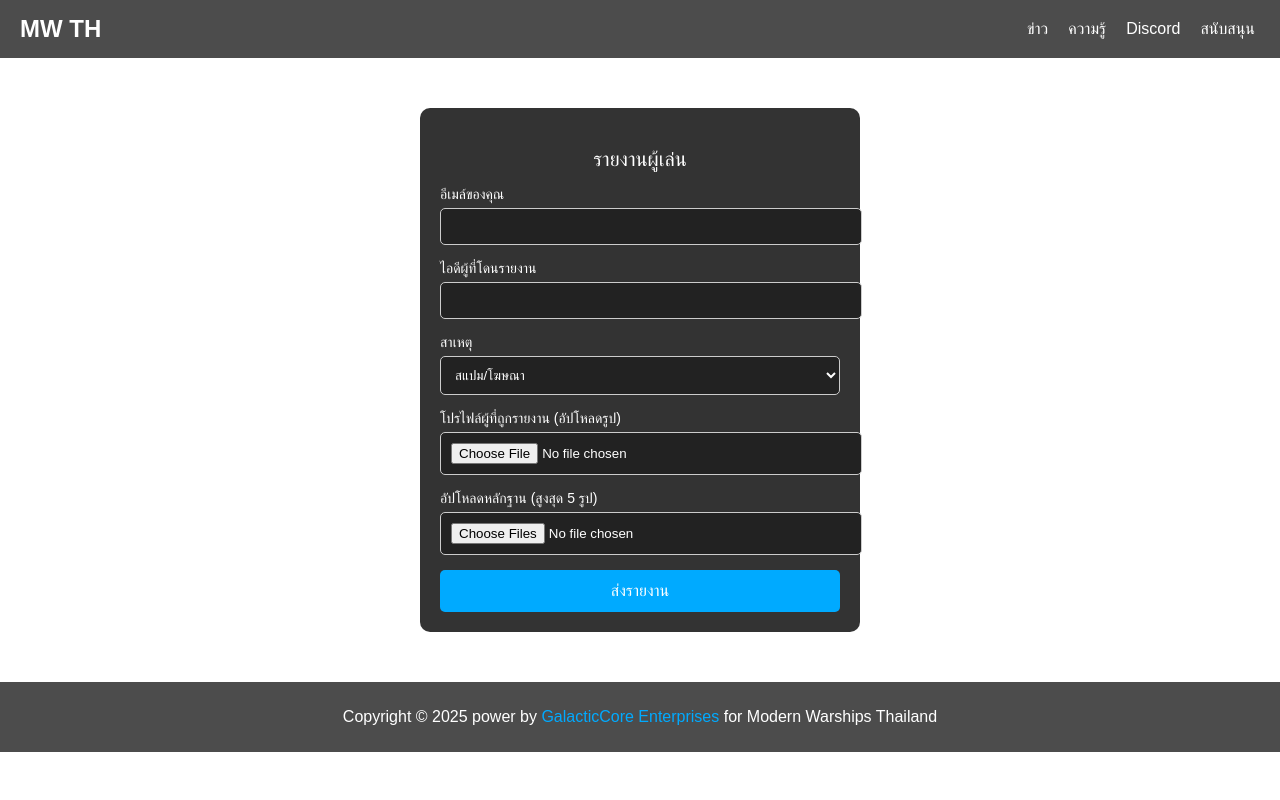
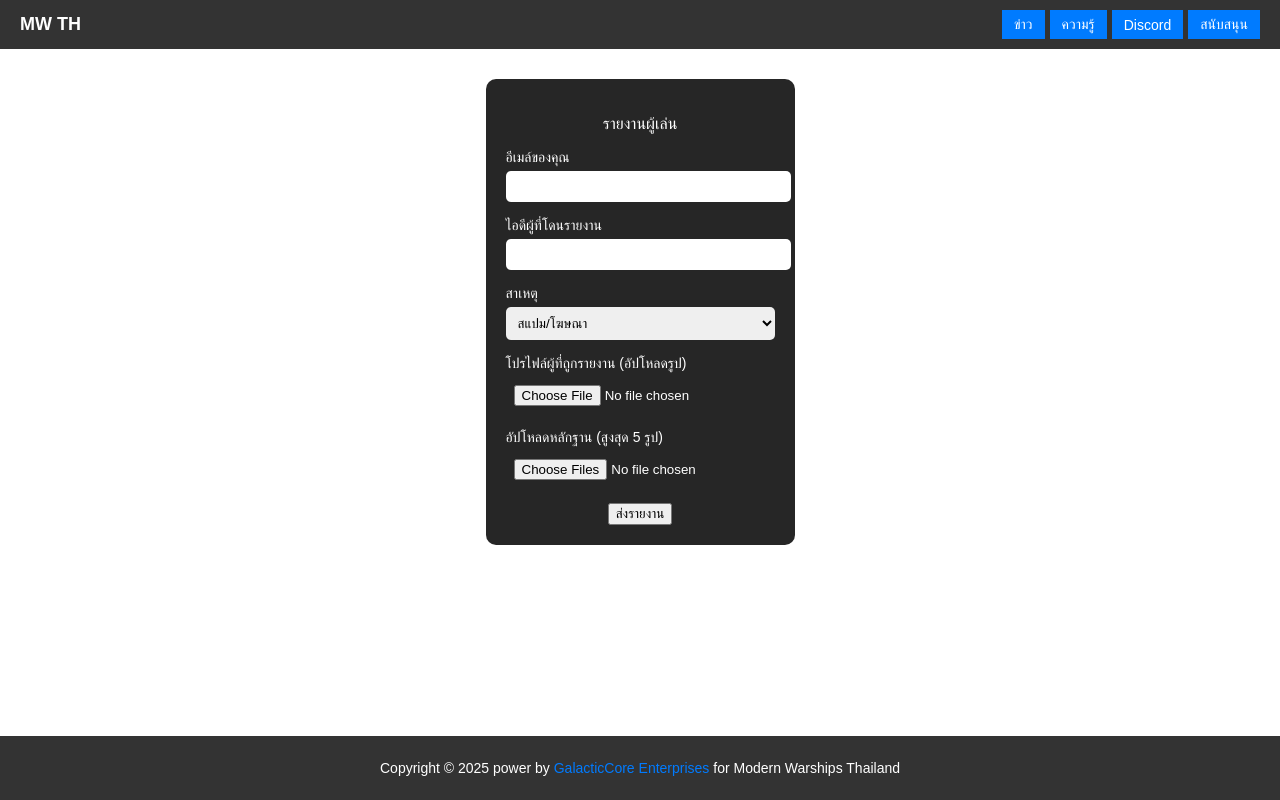
Before and after one commit to choknt/reportwebmwt, a plain HTML site: page index.html in a window 1280 px wide. Drawn offline with Linux system fonts and the light colour scheme.

Commit message:
Update style.css

```diff
--- a/style.css
+++ b/style.css
@@ -1,140 +1,131 @@
 /* ตั้งค่าพื้นฐาน */
 body {
+    margin: 0;
     font-family: Arial, sans-serif;
-    margin: 0;
-    padding: 0;
-    background: url('img/background' + Math.floor(Math.random() * 5) + '.jpg') no-repeat center center fixed;
+    color: #fff;
+    text-align: center;
     background-size: cover;
-    color: #fff;
+    background-position: center;
+    background-repeat: no-repeat;
+    min-height: 100vh;
+    display: flex;
+    flex-direction: column;
 }
 
-/* ส่วนหัว */
+/* ส่วน Header */
 header {
     display: flex;
     justify-content: space-between;
     align-items: center;
-    background: rgba(0, 0, 0, 0.7);
-    padding: 15px 20px;
-    flex-wrap: wrap;
+    padding: 10px 20px;
+    background: rgba(0, 0, 0, 0.8);
 }
 
+/* โลโก้ */
 .logo {
-    font-size: 24px;
+    font-size: 18px;
     font-weight: bold;
 }
 
+/* เมนู */
 nav {
     display: flex;
     flex-wrap: wrap;
-    gap: 10px;
+    gap: 5px;
 }
 
 nav button {
-    background: none;
+    padding: 6px 12px;
+    font-size: 14px;
+    background: #007bff;
+    color: white;
     border: none;
-    color: white;
-    font-size: 16px;
     cursor: pointer;
-    padding: 5px;
 }
 
 nav button:hover {
-    text-decoration: underline;
+    background: #0056b3;
 }
 
-/* กล่องแบบฟอร์ม */
+/* ส่วนฟอร์ม */
 .form-container {
-    width: 90%;
-    max-width: 400px;
-    margin: 50px auto;
+    max-width: 90%;
+    margin: auto;
     padding: 20px;
-    background: rgba(0, 0, 0, 0.8);
+    background: rgba(0, 0, 0, 0.85);
     border-radius: 10px;
-    box-shadow: 0px 0px 10px rgba(255, 255, 255, 0.2);
-}
-
-.title {
-    text-align: center;
-    font-size: 20px;
-    margin-bottom: 15px;
+    margin-top: 30px;
 }
 
 .input-group {
     margin-bottom: 15px;
+    text-align: left;
 }
 
 .input-group label {
     display: block;
+    font-size: 14px;
     margin-bottom: 5px;
-    font-size: 14px;
 }
 
 .input-group input,
 .input-group select {
     width: 100%;
-    padding: 10px;
+    padding: 8px;
     border-radius: 5px;
-    border: 1px solid #ccc;
-    background: #222;
-    color: white;
+    border: none;
 }
 
 /* ปุ่มส่ง */
-button.sign {
+.submit-btn {
     width: 100%;
-    padding: 12px;
-    background: #00aaff;
+    padding: 10px;
+    background: #28a745;
+    color: white;
     border: none;
-    border-radius: 5px;
-    color: white;
     font-size: 16px;
     cursor: pointer;
 }
 
-button.sign:hover {
-    background: #0088cc;
+.submit-btn:hover {
+    background: #218838;
 }
 
 /* ข้อความขอบคุณ */
 #thankYouMessage {
-    text-align: center;
-    font-size: 14px;
-    color: #00ff00;
-    margin-top: 15px;
+    margin-top: 20px;
+    font-size: 18px;
+    color: #28a745;
 }
 
-/* ส่วนท้าย */
+/* ส่วน Footer */
 footer {
-    text-align: center;
-    margin-top: 50px;
+    margin-top: auto;
     padding: 10px;
-    background: rgba(0, 0, 0, 0.7);
+    background: rgba(0, 0, 0, 0.8);
+    font-size: 14px;
 }
 
 footer a {
-    color: #00aaff;
+    color: #007bff;
     text-decoration: none;
 }
 
-footer a:hover {
-    text-decoration: underline;
-}
-
-/* ปรับให้รองรับมือถือ */
-@media screen and (max-width: 600px) {
+/* รองรับโทรศัพท์มือถือ */
+@media (max-width: 600px) {
     header {
         flex-direction: column;
-        align-items: center;
         text-align: center;
     }
 
     nav {
         flex-direction: column;
-        width: 100%;
+        align-items: center;
     }
 
     nav button {
-        width: 100%;
+        width: 90%;
+        font-size: 16px;
         padding: 10px;
     }
 
@@ -142,4 +133,8 @@ footer a:hover {
         width: 95%;
         padding: 15px;
     }
+
+    .submit-btn {
+        font-size: 14px;
+    }
 }
```
